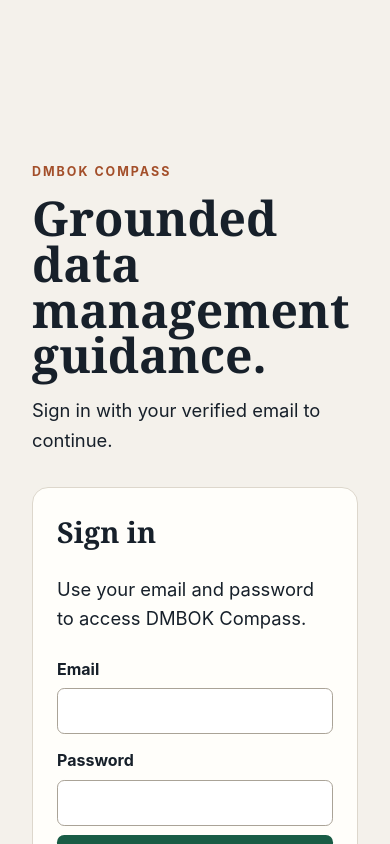
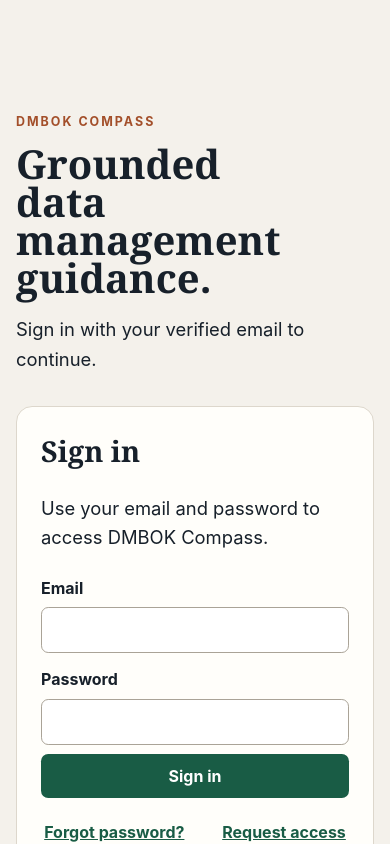
Before and after one commit to issacamara/dmbok-compass, a React (Vite) app in the folder web/: page / in a window 390 px wide. Shown: the top 844 px of the page. Built offline with nearby package versions, Linux system fonts and the light colour scheme; no server answers.

Commit message:
feat: verify accessible responsive web journeys (closes #36) (#79)

```diff
--- a/web/src/AdminPanel.tsx
+++ b/web/src/AdminPanel.tsx
@@ -96,7 +96,7 @@
       <div className="admin-grid">
         <section className="admin-card" aria-labelledby="users-title">
           <div className="section-heading"><h3 id="users-title">Users</h3>
-            <label>Filter users<select aria-label="Filter users" value={filter} onChange={(event) => {
+            <label htmlFor="user-filter">Filter users<select id="user-filter" value={filter} onChange={(event) => {
               const value = event.target.value as "" | ApprovalState; setFilter(value); void load(value);
             }}>{filters.map((option) => <option key={option.value} value={option.value}>{option.label}</option>)}</select></label>
           </div>
--- a/web/src/main.tsx
+++ b/web/src/main.tsx
@@ -5,7 +5,7 @@
 
 export function App() {
   return (
-    <main>
+    <main id="main-content">
       <p className="eyebrow">DMBOK COMPASS</p>
       <h1>Grounded data management guidance.</h1>
       <p className="intro">Sign in with your verified email to continue.</p>
--- a/web/src/questions/QuestionPanel.tsx
+++ b/web/src/questions/QuestionPanel.tsx
@@ -83,7 +83,7 @@
       </div>
 
       {error && <p className="error" role="alert">{error}</p>}
-      <div className="question-layout">
+      <div className="question-layout" aria-busy={submitting}>
         <section className="question-card" aria-label="Question and answer">
           <div className="question-card-header">
             <strong>New question</strong>
@@ -103,7 +103,7 @@
               </div>)}
             </div>}
           </article> : <p className="empty-answer">Ask a definition, relationship, or scenario question to see grounded evidence here.</p>}
-          <form className="question-composer" onSubmit={submit}>
+          <form className="question-composer" onSubmit={submit} aria-busy={submitting}>
             <label htmlFor="question-input">Ask a DMBOK question</label>
             <div className="composer-row">
               <textarea
@@ -114,11 +114,13 @@
                 placeholder="Ask about a definition, relationship, or scenario…"
                 maxLength={2000}
                 disabled={submitting}
+                aria-describedby="question-help"
               />
               <button className="primary" type="submit" disabled={submitting || loadingQuota}>
                 {submitting ? "Finding evidence…" : "Send"}
               </button>
             </div>
+            <span id="question-help" className="visually-hidden">Questions are answered from the approved DMBOK corpus.</span>
           </form>
         </section>
 
--- a/web/src/styles.css
+++ b/web/src/styles.css
@@ -1,8 +1,9 @@
 :root { font-family: Inter, ui-sans-serif, system-ui, sans-serif; color: #17202a; background: #f4f1eb; }
+* { box-sizing: border-box; }
 body { margin: 0; min-width: 320px; }
-main { box-sizing: border-box; max-width: 760px; margin: 0 auto; min-height: 100vh; padding: 18vh 2rem; }
+main { max-width: 1100px; margin: 0 auto; min-height: 100vh; padding: clamp(2rem, 12vh, 8rem) clamp(1rem, 4vw, 2rem); }
 .eyebrow { color: #a34f2a; font-size: .78rem; font-weight: 700; letter-spacing: .16em; }
-h1 { max-width: 12ch; font-family: Georgia, serif; font-size: clamp(3rem, 8vw, 6rem); line-height: .95; margin: 1rem 0; }
+h1 { max-width: 12ch; font-family: Georgia, serif; font-size: clamp(2.5rem, 8vw, 6rem); line-height: .95; margin: 1rem 0; }
 .intro { max-width: 38rem; font-size: 1.15rem; line-height: 1.6; }
 .status { display: inline-block; margin-top: 1.5rem; padding: .55rem .8rem; border-radius: 999px; color: #195c45; background: #d9eee3; font-size: .9rem; }
 .auth-card { max-width: 28rem; margin-top: 2rem; padding: 1.5rem; border: 1px solid #ddd7cc; border-radius: 1rem; background: #fffefa; }
@@ -15,8 +16,10 @@
 .auth-card .secondary, .auth-card .link { margin-top: .7rem; color: #195c45; background: transparent; }
 .auth-card .link { min-height: auto; padding: .3rem .2rem; text-decoration: underline; }
 .auth-links { display: flex; flex-wrap: wrap; justify-content: space-between; gap: .5rem; margin-top: .5rem; }
-.error { color: #a32323; }
-button:focus-visible, input:focus-visible { outline: 3px solid #a34f2a; outline-offset: 2px; }
+.error { color: #8d3028; }
+button, input, select, textarea { font: inherit; }
+button:focus-visible, input:focus-visible, select:focus-visible, textarea:focus-visible, summary:focus-visible { outline: 3px solid #a34f2a; outline-offset: 2px; }
+button:disabled { cursor: wait; }
 .admin-panel { max-width: 64rem; margin-top: 2rem; }
 .admin-header { display: flex; align-items: start; justify-content: space-between; gap: 2rem; }
 .admin-header h2 { margin: .5rem 0; font-family: Georgia, serif; font-size: clamp(2rem, 5vw, 3.5rem); }
@@ -46,7 +49,9 @@
 .user-actions button:disabled, .quota-form button:disabled { opacity: .6; cursor: wait; }
 .quota-form { margin-top: 1.25rem; }
 .quota-form label { margin-top: .35rem; font-weight: 650; }
-.secondary { min-height: 2.75rem; padding: .65rem .85rem; border: 1px solid #195c45; border-radius: .45rem; color: #195c45; background: transparent; font: inherit; font-weight: 650; cursor: pointer; }
+.secondary { min-height: 2.75rem; padding: .65rem .85rem; border: 1px solid #195c45; border-radius: .45rem; color: #195c45; background: transparent; font-weight: 650; cursor: pointer; }
+.link { padding: .3rem .2rem; border: 0; color: #195c45; background: transparent; font-weight: 650; text-decoration: underline; cursor: pointer; }
+.primary, .question-composer button { min-height: 2.75rem; padding: .65rem .85rem; border: 0; border-radius: .45rem; color: white; background: #195c45; font-weight: 650; cursor: pointer; }
 .evaluation-panel { margin-top: 1rem; }
 .evaluation-form, .decision-form { display: grid; gap: .65rem; margin-top: 1rem; }
 .evaluation-form { grid-template-columns: 1fr 1fr auto; align-items: end; }
@@ -103,4 +108,4 @@
 .passage-details p { color: #665f55; font-size: .85rem; line-height: 1.45; }
 .quota-reset { color: #665f55; font-size: .85rem; }
 .error { color: #8d3028; }
-@media (max-width: 800px) { .question-header, .question-layout { grid-template-columns: 1fr; flex-direction: column; align-items: stretch; } .question-actions { justify-content: flex-start; } .composer-row { flex-direction: column; } .composer-row .primary { width: 100%; } }
+@media (max-width: 800px) { .question-header, .question-layout { flex-direction: column; align-items: stretch; } .question-actions { justify-content: flex-start; } .composer-row { flex-direction: column; } .composer-row .primary, .question-composer button { width: 100%; } }
```
Also changed, not shown: 2 other files (tests, documents, lock files or other folders).
